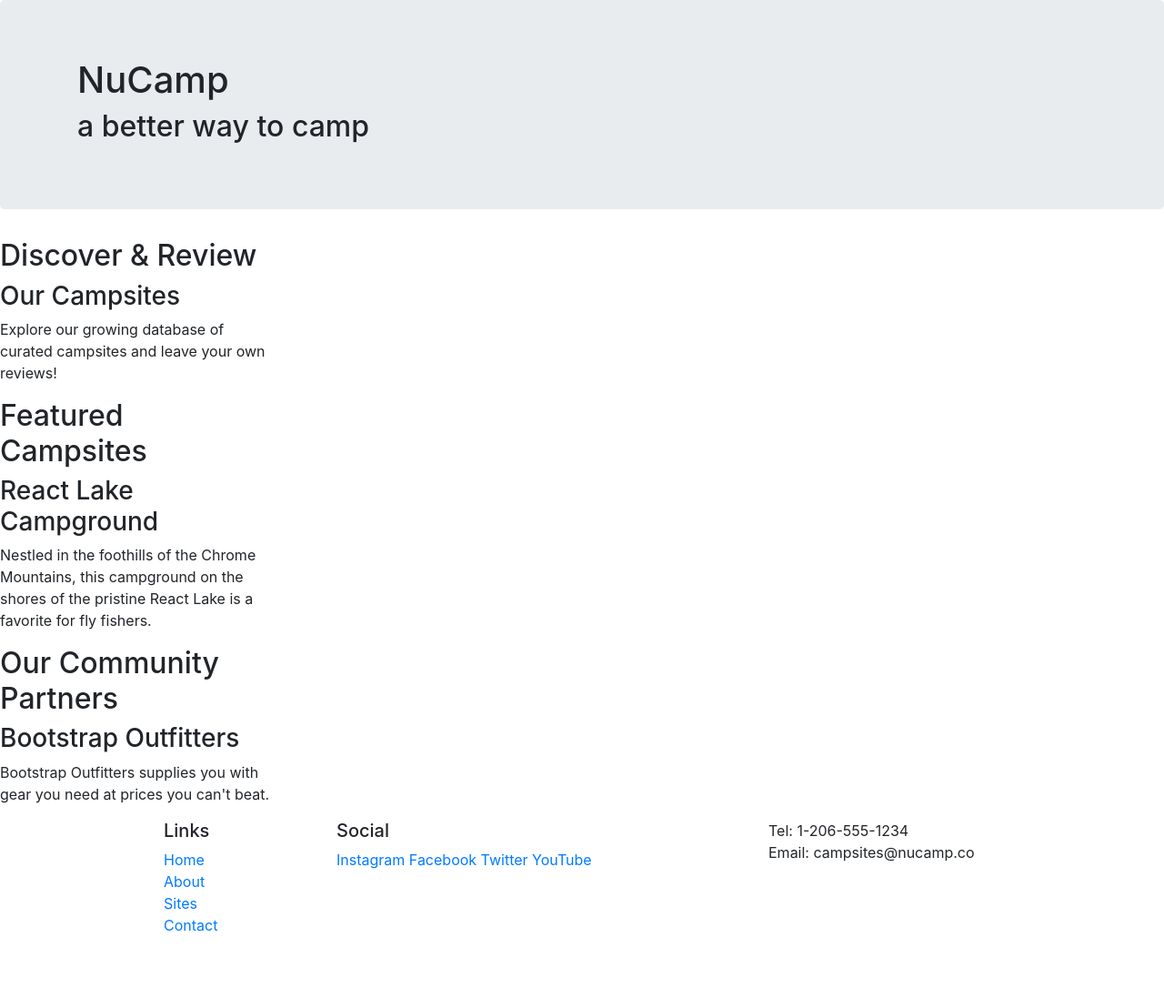
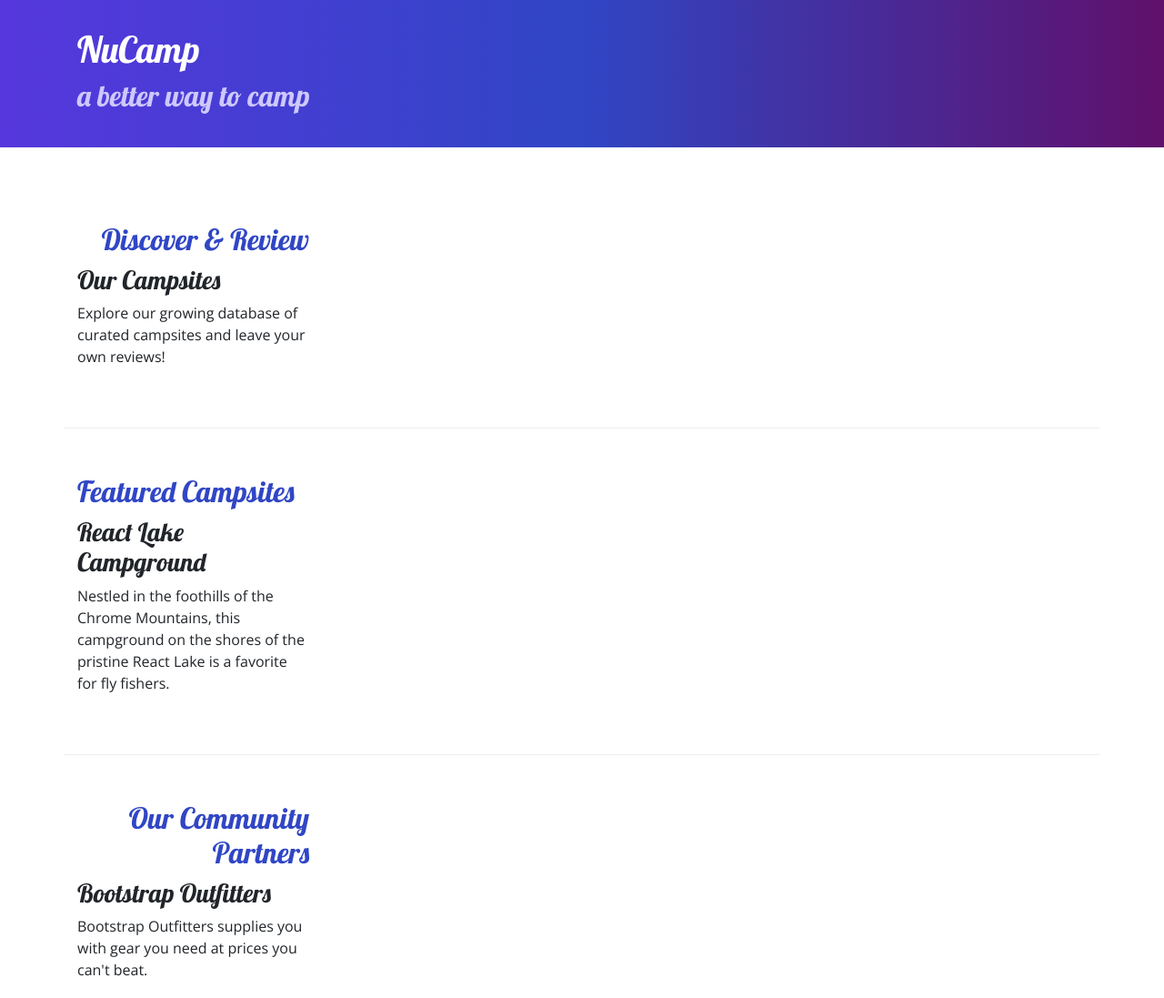
Before and after one commit to Redfire4753/nucampsite, a website: page index.html in a window 1280 px wide. Shown: the top 1097 px of the page at 91% size. Before the commit the page ends 1045 px from the top, so only its background shows below. Drawn offline with nearby package versions, Linux system fonts and the light colour scheme.

Commit message:
updated index.html and added styles.css

```diff
--- /dev/null
+++ b/css/styles.css
@@ -0,0 +1,30 @@
+body {
+    font-family: "Open Sans", sans-serif;
+}
+
+h1, h2, h3 {
+    font-family: "Lobster", cursive;
+}
+
+h2 {
+    color: #3046c5;
+}
+
+header h2 {
+    color: #CEC8FF;
+}
+
+footer {
+    background-image: linear-gradient(#CEC8FF, white);
+    padding: 20px 0;
+}
+.jumbotron {
+    padding: 30px;
+    background-image: linear-gradient(to right, #5637DD, #3046C5, #60106B);
+    color: white;
+}
+.row-content {
+    padding: 50px 0;
+    border-bottom: 1px ridge;
+    min-height: 200px;
+}
--- a/index.html
+++ b/index.html
@@ -4,7 +4,11 @@
 <head>
     <meta charset="utf-8" />
     <meta name="viewport" content="width=device-width", intial-scale="1" />
+
     <link rel="stylesheet" href="node_modules/bootstrap/dist/css/bootstrap.min.css" />
+
+    <link rel="stylesheet" href="https://fonts.googleapis.com/css?family=Lobster|Open+Sans" />
+    <link rel="stylesheet" href="css/styles.css" />
     <title>
         NuCamp: A Better Way To Camp
     </title>
@@ -12,7 +16,7 @@
 
 <body>
 
-    <header class="jumbotron">
+    <header class="jumbotron jumbotron-fluid">
         <div class="container">
             <div class="row">
                 <div class="col">
@@ -27,10 +31,10 @@
         </div>
     </header>
 
-    <div class="containerr">
-        <div class="row">
+    <div class="container">
+        <div class="row row-content align-items-center">
             <div class="col-sm-4 order-sm-last col-md-3">
-                <h2>
+                <h2 class="text-sm-right">
                     Discover & Review
                 </h2>
                 <h3>
@@ -41,7 +45,7 @@
                 </p>
             </div>
         </div>
-        <div class="row">
+        <div class="row row-content align-items-center">
             <div class="col-sm-4 col-md-3">
                 <h2>
                     Featured Campsites
@@ -55,9 +59,9 @@
             </div>
         </div>
 
-        <div class="row">
+        <div class="row row-content align-items-center">
             <div class="col-sm-4 order-sm-last col-md-3">
-                <h2>
+                <h2 class="text-sm-right">
                     Our Community Partners
                 </h2>
                 <h3>
@@ -99,7 +103,7 @@
                         </li>
                     </ul>
                 </div>
-                <div class="col-6 col-sm-5">
+                <div class="col-6 col-sm-5 text-center">
                     <h5>
                         Social
                     </h5>
```
